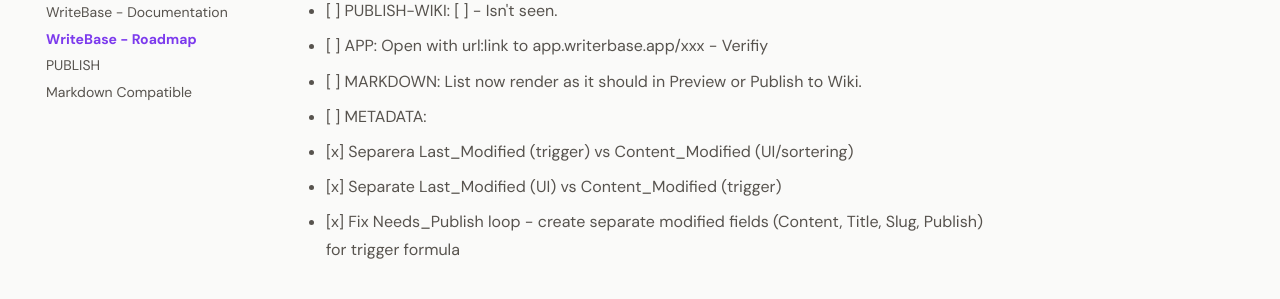
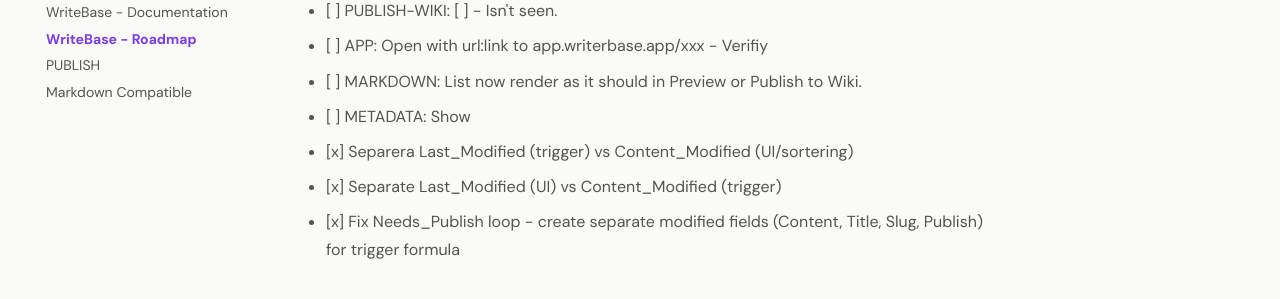
Before and after one commit to larssonhthomas-afk/writebase-docs, an MkDocs documentation site: the page built from docs/009-writebase-roadmap.md, in a window 1280 px wide and 900 px high, scrolled down 829 px. Shown: the part 154-453 px from the top of the window. Built offline with MkDocs 1.6.1 and Material for MkDocs 9.7.7, drawn with Linux system fonts in a browser that asks for light colours; some web fonts are replaced.

Commit message:
Update 009-writebase-roadmap.md

```diff
--- a/docs/009-writebase-roadmap.md
+++ b/docs/009-writebase-roadmap.md
@@ -35,7 +35,7 @@ This Backlog has a priority 1-3.
 - [ ] PUBLISH-WIKI: [ ] - Isn't seen.
 - [ ] APP: Open with url:link to app.writerbase.app/xxx - Verifiy
 - [ ] MARKDOWN: List now render as it should in Preview or Publish to Wiki.
-- [ ] METADATA:
+- [ ] METADATA: Show
 - [x] Separera Last_Modified (trigger) vs Content_Modified (UI/sortering)
 - [x] Separate Last\_Modified (UI) vs Content\_Modified (trigger)
 - [x] Fix Needs\_Publish loop - create separate modified fields (Content, Title, Slug, Publish) for trigger formula
```
